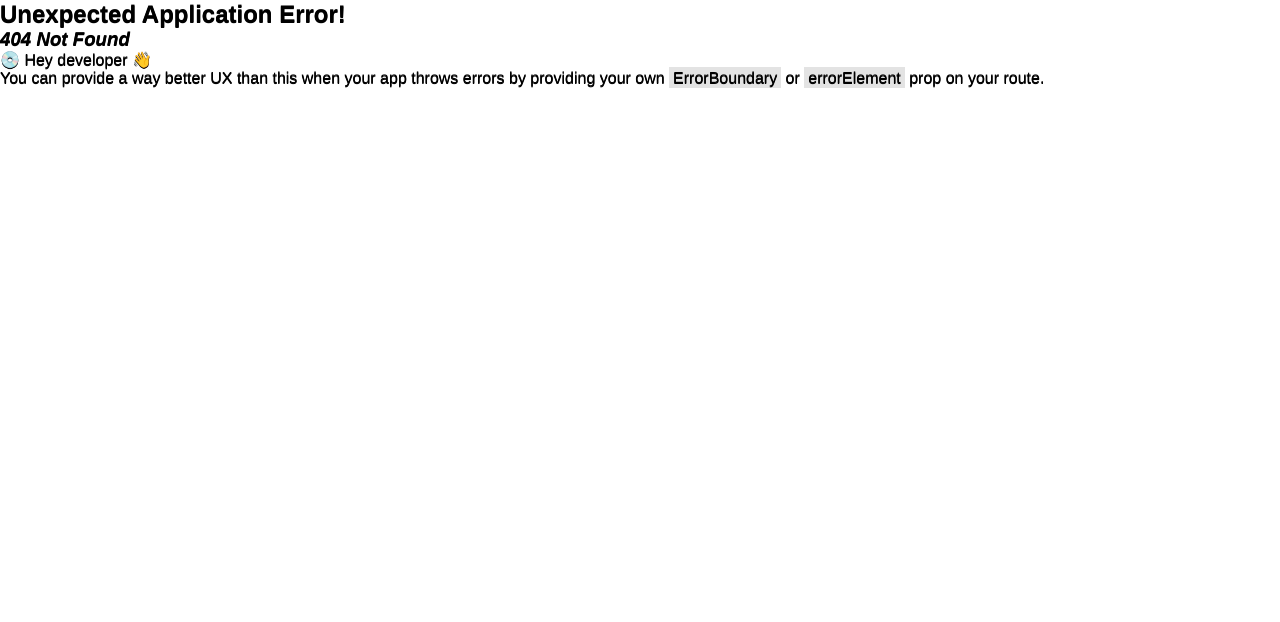
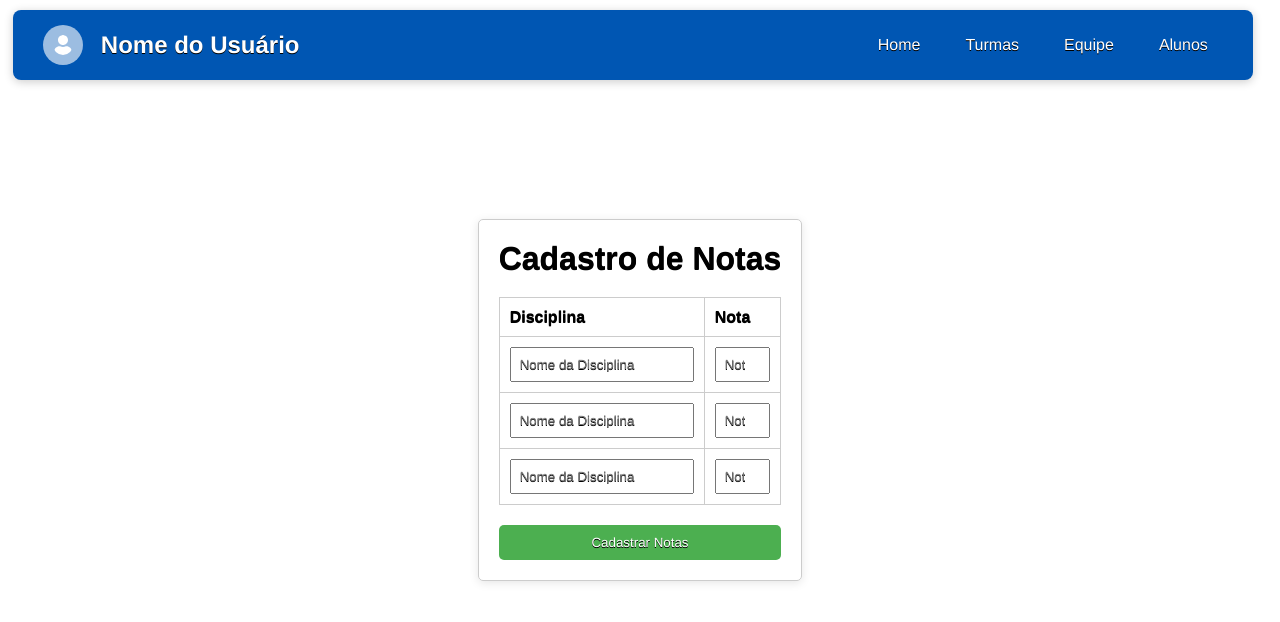
Before and after one commit to Gabrielsenac007/Frontend-PI-Mediotec, a React (Vite) app: page /notas in a window 1280 px wide. Before the commit this address had no page. Shown: the top 622 px of the page. Built offline with nearby package versions, Linux system fonts and the light colour scheme.

Commit message:
cadastrar notas

```diff
--- a/package.json
+++ b/package.json
@@ -14,6 +14,7 @@
     "axios": "^1.7.7",
     "prop-types": "^15.8.1",
     "react": "^18.3.1",
+    "react-confirm-alert": "^3.0.6",
     "react-dom": "^18.3.1",
     "react-icons": "^5.3.0",
     "react-responsive": "^10.0.0",
--- a/src/Components/Cadastro/Cadastro.jsx
+++ b/src/Components/Cadastro/Cadastro.jsx
@@ -1,39 +1,59 @@
 import { useState } from 'react';
 import { useNavigate } from 'react-router-dom';
 import { FaUser, FaEnvelope, FaLock, FaIdCard } from 'react-icons/fa';
+import { confirmAlert } from 'react-confirm-alert'; // Importe o confirmAlert
+import 'react-confirm-alert/src/react-confirm-alert.css'; // Importe o estilo padrão
 import './Cadastro.css';
-import { cadastrarAluno } from '../../services/api'; // Importe sua função de cadastro
+import { cadastrarAluno } from '../../services/api'; // Importe a função de cadastro
 
 const Cadastro = () => {
     const [cpf, setCpf] = useState("");
     const [name, setName] = useState("");
     const [email, setEmail] = useState("");
-    const [password, setPassword] = useState(""); // Mantenha 'password'
+    const [password, setPassword] = useState("");
     const [error, setError] = useState("");
-    const navigate = useNavigate(); // Para redirecionar após o cadastro
+    const navigate = useNavigate();
 
-    const handleSubmit = async (event) => {
-        event.preventDefault();
-
+    const handleSubmit = async () => {
         const usuarioData = {
             cpf,
             name,
             email,
-            password // Utilize 'password'
+            password
         };
 
         try {
-            await cadastrarAluno(usuarioData); // Enviar dados para a API
+            await cadastrarAluno(usuarioData); // Envia os dados para a API
             alert('Cadastro realizado com sucesso!');
-            navigate('/alunos'); // Redireciona para a página de usuários
+            navigate('/alunos'); // Redireciona para a página de alunos
         } catch (error) {
             setError('Erro ao cadastrar: ' + error.message);
         }
     };
 
+    // Função que mostra o pop-up de confirmação
+    const handleConfirm = (event) => {
+        event.preventDefault();
+
+        confirmAlert({
+            title: 'Confirmação de Cadastro',
+            message: 'Tem certeza que deseja cadastrar este aluno?',
+            buttons: [
+                {
+                    label: 'Sim',
+                    onClick: () => handleSubmit()
+                },
+                {
+                    label: 'Não',
+                    onClick: () => {} // Não faz nada, apenas fecha o pop-up
+                }
+            ]
+        });
+    };
+
     return (
         <div className="container">
-            <form onSubmit={handleSubmit}>
+            <form onSubmit={handleConfirm}> {/* Alterado para chamar handleConfirm */}
                 <h1>Cadastro de Aluno</h1>
                 {error && <p className="error">{error}</p>}
                 <div className='input-field'>
@@ -76,7 +96,7 @@ const Cadastro = () => {
                     />
                     <FaLock className='icon' />
                 </div>
-                <button type="submit">Cadastrar</button>
+                <button type="submit">Cadastrar</button> {/* O botão de submissão */}
             </form>
         </div>
     );
--- a/src/Components/Cadastro/CadastroCoordenador.jsx
+++ b/src/Components/Cadastro/CadastroCoordenador.jsx
@@ -1,26 +1,24 @@
 import { useState } from 'react';
 import { useNavigate } from 'react-router-dom';
-import { FaUser, FaEnvelope, FaLock, FaIdCard } from 'react-icons/fa'; // Adicionado FaIdCard para CPF
+import { FaUser, FaEnvelope, FaLock, FaIdCard } from 'react-icons/fa'; // Ícones para os campos de input
+import { confirmAlert } from 'react-confirm-alert'; // Importe o confirmAlert
+import 'react-confirm-alert/src/react-confirm-alert.css'; // Importe o estilo padrão
 import './Cadastro.css';
-import { cadastrarCoordenador } from '../../services/api'; // Importação da função de cadastro de coordenador
+import { cadastrarCoordenador } from '../../services/api'; // Importe a função de cadastro de coordenador
 
 const CadastroCoordenador = () => {
-    // Estados para os campos de cadastro
-    const [cpf, setCpf] = useState(""); // Novo campo CPF
-    const [nome, setNome] = useState("");
-    const [email, setEmail] = useState("");
-    const [password, setSenha] = useState("");
-    const [error, setError] = useState(""); // Estado para gerenciar erros
-    const navigate = useNavigate(); // Hook de navegação para redirecionamento
+    const [cpf, setCpf] = useState(""); // Campo CPF
+    const [nome, setNome] = useState(""); // Campo Nome
+    const [email, setEmail] = useState(""); // Campo Email
+    const [password, setSenha] = useState(""); // Campo Senha
+    const [error, setError] = useState(""); // Gerenciamento de erros
+    const navigate = useNavigate(); // Hook de navegação
 
-    // Função de envio do formulário
-    const handleSubmit = async (event) => {
-        event.preventDefault();
-
-        // Dados do coordenador a serem enviados
+    // Função de envio do formulário após confirmação
+    const handleSubmit = async () => {
         const coordenadorData = {
-            cpf,   // CPF do coordenador
-            name : nome ,
+            cpf,
+            name: nome,
             email,
             password,
         };
@@ -28,17 +26,37 @@ const CadastroCoordenador = () => {
         try {
             await cadastrarCoordenador(coordenadorData); // Enviar dados para a API
             alert('Cadastro realizado com sucesso!');
-            navigate('/coordenadores'); // Redireciona para a página de coordenadores cadastrados
+            navigate('/coordenadores'); // Redireciona para a página de coordenadores
         } catch (error) {
             setError('Erro ao cadastrar: ' + error.message);
         }
     };
 
+    // Função para exibir o pop-up de confirmação
+    const handleConfirm = (event) => {
+        event.preventDefault();
+
+        confirmAlert({
+            title: 'Confirmação de Cadastro',
+            message: 'Tem certeza que deseja cadastrar este coordenador?',
+            buttons: [
+                {
+                    label: 'Sim',
+                    onClick: () => handleSubmit() // Chama handleSubmit se confirmado
+                },
+                {
+                    label: 'Não',
+                    onClick: () => {} // Não faz nada, apenas fecha o pop-up
+                }
+            ]
+        });
+    };
+
     return (
         <div className="container">
-            <form onSubmit={handleSubmit}>
+            <form onSubmit={handleConfirm}> {/* Substitui handleSubmit por handleConfirm */}
                 <h1>Cadastro de Coordenador</h1>
-                {error && <p className="error">{error}</p>}
+                {error && <p className="error">{error}</p>} {/* Mensagem de erro, se houver */}
 
                 {/* Campo de CPF */}
                 <div className='input-field'>
@@ -89,7 +107,7 @@ const CadastroCoordenador = () => {
                 </div>
 
                 {/* Botão de Cadastro */}
-                <button type="submit" className='cadastro-bnt'>Cadastrar</button>
+                <button type="submit" className='cadastro-bnt'>Cadastrar</button> {/* O botão agora chama handleConfirm */}
             </form>
         </div>
     );
--- /dev/null
+++ b/src/Components/Notas/CadastroNotas.css
@@ -0,0 +1,44 @@
+.cadastro-notas {
+    max-width: 600px;
+    margin: 20px auto;
+    padding: 20px;
+    border: 1px solid #ccc;
+    border-radius: 5px;
+    box-shadow: 0 2px 10px rgba(0, 0, 0, 0.1);
+}
+
+h1 {
+    text-align: center;
+    margin-bottom: 20px;
+}
+
+table {
+    width: 100%;
+    border-collapse: collapse;
+}
+
+th, td {
+    border: 1px solid #ccc;
+    padding: 10px;
+    text-align: left;
+}
+
+input {
+    width: 100%;
+    padding: 8px;
+    box-sizing: border-box;
+}
+
+button {
+    margin-top: 20px;
+    padding: 10px 20px;
+    background-color: #4CAF50;
+    color: white;
+    border: none;
+    border-radius: 5px;
+    cursor: pointer;
+}
+
+button:hover {
+    background-color: #45a049;
+}
--- /dev/null
+++ b/src/Components/Notas/CadastroNotas.jsx
@@ -0,0 +1,66 @@
+import { useState } from 'react';
+import './CadastroNotas.css'; // Certifique-se de criar um arquivo CSS para estilizar
+
+const CadastroNotas = () => {
+    const [notas, setNotas] = useState([{ disciplina: '', nota: '' }, { disciplina: '', nota: '' }, { disciplina: '', nota: '' }]);
+
+    const handleChange = (index, event) => {
+        const { name, value } = event.target;
+        const updatedNotas = [...notas];
+        updatedNotas[index][name] = value;
+        setNotas(updatedNotas);
+    };
+
+    const handleSubmit = (event) => {
+        event.preventDefault();
+        console.log('Notas cadastradas:', notas);
+        // Aqui você pode implementar a lógica para enviar as notas para o servidor ou outra ação
+    };
+
+    return (
+        <div className="cadastro-notas">
+            <h1>Cadastro de Notas</h1>
+            <form onSubmit={handleSubmit}>
+                <table>
+                    <thead>
+                        <tr>
+                            <th>Disciplina</th>
+                            <th>Nota</th>
+                        </tr>
+                    </thead>
+                    <tbody>
+                        {notas.map((nota, index) => (
+                            <tr key={index}>
+                                <td>
+                                    <input
+                                        type="text"
+                                        name="disciplina"
+                                        value={nota.disciplina}
+                                        onChange={(event) => handleChange(index, event)}
+                                        placeholder="Nome da Disciplina"
+                                        required
+                                    />
+                                </td>
+                                <td>
+                                    <input
+                                        type="number"
+                                        name="nota"
+                                        value={nota.nota}
+                                        onChange={(event) => handleChange(index, event)}
+                                        placeholder="Nota"
+                                        required
+                                        min="0"
+                                        max="10"
+                                    />
+                                </td>
+                            </tr>
+                        ))}
+                    </tbody>
+                </table>
+                <button type="submit">Cadastrar Notas</button>
+            </form>
+        </div>
+    );
+};
+
+export default CadastroNotas;
--- a/src/Components/Usuarios/Alunos.jsx
+++ b/src/Components/Usuarios/Alunos.jsx
@@ -2,11 +2,12 @@ import { useNavigate } from 'react-router-dom';
 import { useEffect, useState } from 'react';
 import { fetchAlunos, deleteAluno } from '../../services/api';
 import { FaEdit, FaTrash } from 'react-icons/fa';
-import './Alunos.css';
+import { confirmAlert } from 'react-confirm-alert'; // Importa o react-confirm-alert
+import 'react-confirm-alert/src/react-confirm-alert.css'; // Estilo padrão para o pop-up
+import './Alunos.css'; // Utilize o CSS já existente
 
-const DataDisplay = () => {
+const AlunoDisplay = () => {
     const navigate = useNavigate(); // Hook para navegação
-
     const [data, setData] = useState([]);
     const [loading, setLoading] = useState(true);
     const [error, setError] = useState(null);
@@ -27,31 +28,43 @@ const DataDisplay = () => {
     }, []);
 
     const handleEdit = (id) => {
-        navigate(`/edit/${id}`); // Redireciona para a tela de edição
+        navigate(`/editar-aluno/${id}`); // Redireciona para a tela de edição do aluno
     };
 
-
-    const handleDelete = async (id) => {
-        if (window.confirm("Tem certeza que deseja deletar este aluno?")) {
-            try {
-                await deleteAluno(id);
-                setData(data.filter(item => item.id !== id));
-            } catch (err) {
-                setError(err.message);
-            }
-        }
+    const handleDelete = (id) => {
+        confirmAlert({
+            title: 'Confirmação',
+            message: 'Tem certeza que deseja deletar este aluno?',
+            buttons: [
+                {
+                    label: 'Sim',
+                    onClick: async () => {
+                        try {
+                            await deleteAluno(id); // Chama a função para deletar aluno
+                            setData(data.filter(item => item.id !== id)); // Atualiza a lista de alunos, removendo o deletado
+                        } catch (err) {
+                            setError(err.message);
+                        }
+                    }
+                },
+                {
+                    label: 'Não',
+                    onClick: () => {} // Não faz nada, apenas fecha o pop-up
+                }
+            ]
+        });
     };
 
     const handleRedirect = () => {
-        navigate('/cadastro'); // Redireciona para a página de cadastro
+        navigate('/cadastro'); // Redireciona para a página de cadastro de aluno
     };
 
-    if (loading) return <div className="loading">Loading...</div>;
-    if (error) return <div className="error">Error: {error}</div>;
+    if (loading) return <div className="loading">Carregando...</div>;
+    if (error) return <div className="error">Erro: {error}</div>;
 
     return (
         <div className="data-display">
-            <h1>Dados Recebidos</h1>
+            <h1>Lista de Alunos</h1>
             <ul className="data-list">
                 {data.map(item => (
                     <li key={item.id} className="data-item">
@@ -71,4 +84,4 @@ const DataDisplay = () => {
     );
 };
 
-export default DataDisplay;
+export default AlunoDisplay;
--- a/src/Components/Usuarios/Professores.jsx
+++ b/src/Components/Usuarios/Professores.jsx
@@ -2,7 +2,9 @@ import { useNavigate } from 'react-router-dom';
 import { useEffect, useState } from 'react';
 import { fetchProfessores, deleteProfessor } from '../../services/api';
 import { FaEdit, FaTrash } from 'react-icons/fa';
-import './Alunos.css'; // Use o CSS fornecido no arquivo Alunos.css, aplicando as classes corretamente
+import { confirmAlert } from 'react-confirm-alert'; // Importar a biblioteca para pop-up
+import 'react-confirm-alert/src/react-confirm-alert.css'; // Importar o CSS padrão do pop-up
+import './Alunos.css'; // Usar o CSS fornecido no arquivo Alunos.css, aplicando as classes corretamente
 
 const ProfessorDisplay = () => {
     const navigate = useNavigate(); // Hook para navegação
@@ -30,7 +32,14 @@ const ProfessorDisplay = () => {
     };
 
     const handleDelete = async (id) => {
-        if (window.confirm("Tem certeza que deseja deletar este professor?")) {
+        // Substituindo o alert por um pop-up de confirmação
+        confirmAlert({
+            title: 'Confirmação',
+            message: 'Tem certeza que deseja deletar este professor?',
+            buttons: [
+                {
+                    label: 'Sim',
+                    onClick: async () => {
                         try {
                             await deleteProfessor(id);
                             setData(data.filter(item => item.id !== id));
@@ -38,6 +47,13 @@ const ProfessorDisplay = () => {
                             setError(err.message);
                         }
                     }
+                },
+                {
+                    label: 'Não',
+                    onClick: () => {} // Não faz nada, apenas fecha o pop-up
+                }
+            ]
+        });
     };
 
     const handleRedirect = () => {
@@ -56,7 +72,6 @@ const ProfessorDisplay = () => {
                         <div className="data-info">
                             <h3>Nome: {item.name}</h3>
                             <p>Email: {item.email}</p>
-
                         </div>
                         <div className="action-icons">
                             <FaEdit className="icon edit" onClick={() => handleEdit(item.id)} />
--- a/src/Components/Usuarios/Turmas.jsx
+++ b/src/Components/Usuarios/Turmas.jsx
@@ -1,13 +1,13 @@
 import { useNavigate } from 'react-router-dom';
 import { useEffect, useState } from 'react';
-import { fetchTurmas, deleteTurma } from '../../services/api'; // Ajustar as funções de API para turmas
+import { fetchTurmas, deleteTurma } from '../../services/api';
 import { FaEdit, FaTrash } from 'react-icons/fa';
 import './Alunos.css';
 
 const TurmasDisplay = () => {
-    const navigate = useNavigate(); // Hook para navegação
+    const navigate = useNavigate();
 
-    const [data, setData] = useState([]); // Estado para armazenar as turmas
+    const [data, setData] = useState([]);
     const [loading, setLoading] = useState(true);
     const [error, setError] = useState(null);
 
@@ -15,7 +15,7 @@ const TurmasDisplay = () => {
     useEffect(() => {
         const getTurmas = async () => {
             try {
-                const turmas = await fetchTurmas(); // Função que busca turmas da API
+                const turmas = await fetchTurmas();
                 setData(turmas);
             } catch (err) {
                 setError(err.message);
@@ -23,43 +23,38 @@ const TurmasDisplay = () => {
                 setLoading(false);
             }
         };
-
         getTurmas();
     }, []);
 
-    // Função para redirecionar à tela de edição de uma turma específica
     const handleEdit = (id) => {
         navigate(`/edit/turma/${id}`);
     };
 
-    // Função para deletar uma turma
     const handleDelete = async (id) => {
         if (window.confirm("Tem certeza que deseja deletar esta turma?")) {
             try {
-                await deleteTurma(id); // Deleta a turma via API
-                setData(data.filter(item => item.id !== id)); // Remove a turma da lista local
+                await deleteTurma(id);
+                setData(data.filter(item => item.id !== id));
             } catch (err) {
                 setError(err.message);
             }
         }
     };
 
-    // Redireciona para a página de cadastro de turma
     const handleRedirect = () => {
-        navigate('/cadastroTurma'); // Ajustar rota para cadastro de turma
+        navigate('/cadastroTurma');
     };
 
-    // Condicionais de carregamento e erro
     if (loading) return <div className="loading">Loading...</div>;
     if (error) return <div className="error">Error: {error}</div>;
 
     return (
-        <div className="turmas-display">
+        <div className="data-display">
             <h1>Turmas Cadastradas</h1>
-            <ul className="turmas-list">
+            <ul className="data-list">
                 {data.map(item => (
-                    <li key={item.id} className="turma-item">
-                        <div className="turma-info">
+                    <li key={item.id} className="data-item">
+                        <div className="data-info">
                             <h3>Nome da Turma: {item.nameClass}</h3>
                             <p>Ano Escolar: {item.schoolYear}</p>
                             <p>Turno: {item.shift}</p>
--- a/src/main.jsx
+++ b/src/main.jsx
@@ -18,6 +18,7 @@ import CadastroTurma from './Components/Cadastro/CadastroTurma.jsx';
 import TurmasDisplay from './Components/Usuarios/Turmas.jsx';
 import ProfessorDisplay from './Components/Usuarios/Professores.jsx';
 import CoordenadoresDisplay from './Components/Usuarios/Coordenadores.jsx';
+import CadastroNotas from './Components/Notas/CadastroNotas.jsx';
 
 
 const router = createBrowserRouter([
@@ -84,6 +85,10 @@ const router = createBrowserRouter([
       {
         path: 'coordenadores',
         element:<CoordenadoresDisplay/>
+      },
+      {
+        path: 'notas',
+        element:<CadastroNotas/>
       }
     ]
   }
--- a/src/services/api.js
+++ b/src/services/api.js
@@ -29,6 +29,15 @@ export const fetchAlunos = async () => {
     }
 };
 
+// Função para deletar um aluno
+export const deleteAluno = async (id) => {
+    try {
+        await api.delete(`http://localhost:8080/api/users/delete/student/${id}`); // Usa a instância do Axios
+    } catch (error) {
+        throw new Error(error.message);
+    }
+};
+
 // Função para buscar todos os professores
 export const fetchProfessores = async () => {
     try {
@@ -42,13 +51,11 @@ export const fetchProfessores = async () => {
 // Função para deletar um professor
 export const deleteProfessor = async (id) => {
     try {
-        await api.delete(`/users/professor/${id}`);
+        await api.delete(`http://localhost:8080/api/users/delete/professor/${id}`);
     } catch (error) {
         throw new Error(error.message);
     }
 };
-
-
 
 // Função para buscar um aluno específico pelo ID
 export const fetchUsuario = async (id) => {
@@ -86,14 +93,7 @@ export const editarUsuario = async (id, newName) => {
     }
 };
 
-// Função para deletar um aluno
-export const deleteAluno = async (id) => {
-    try {
-        await api.delete(`http://localhost:8080/api/users/delete/student/${id}`); // Usa a instância do Axios
-    } catch (error) {
-        throw new Error(error.message);
-    }
-};
+
 
 // Função para autenticar usuário
 export const autenticarUsuario = async (cpf, password) => {
@@ -232,8 +232,19 @@ export function deleteTurma(id) {
     return api.delete(`/turmas/${id}`);
 }
 
-export function fetchTurmas() {
-    return api.get('/turmas');
-}
+
+// Função para buscar todas as turmas
+export const fetchTurmas = async () => {
+    try {
+        // Requisição GET para buscar todas as turmas no endpoint `/turmas`
+        const response = await api.get('http://localhost:8080/api/classes/getAllClasses');
+        return response.data; // Retorna os dados das turmas
+    } catch (error) {
+        console.error('Erro ao buscar turmas:', error);
+        throw error;
+    }
+};
+
+
 
 export default api; // Exporte a instância do Axios para uso em outros arquivos
```
Also changed, not shown: 1 other file (tests, documents, lock files or other folders). Lines whose indentation alone changed are shown as unchanged.
